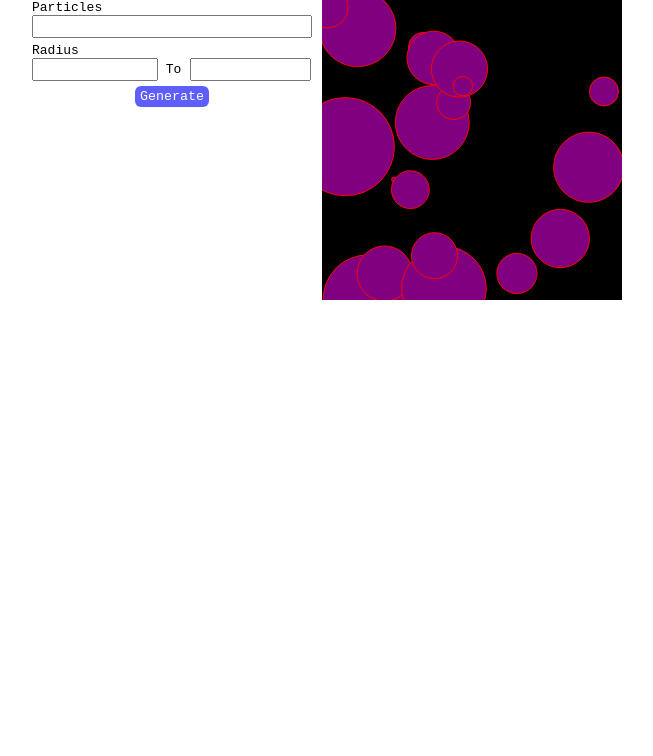
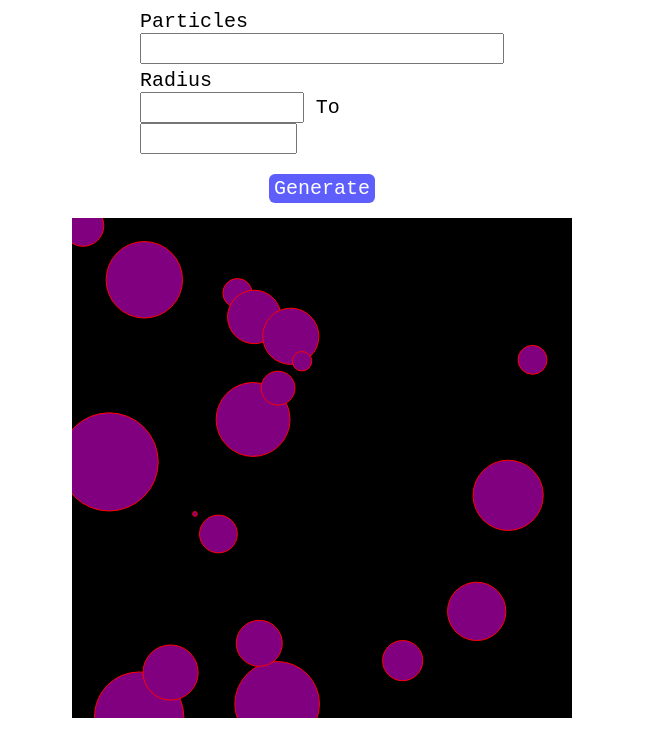
Before and after one commit to MingmarGyalzenSherpa/Particles, a plain HTML site: page index.html in a window 1280 px wide. Shown: the whole page, without its empty margins (318-971 px from the left). Drawn offline with Linux system fonts and the light colour scheme.

Commit message:
edited css

```diff
--- a/index.html
+++ b/index.html
@@ -7,6 +7,7 @@
     <style>
       * {
         box-sizing: border-box;
+        font-size: 20px;
         margin: 0;
         padding: 0;
         font-family: monospace;
@@ -19,16 +20,17 @@
         justify-content: center;
       }
 
-      .input-form {
+      /* .input-form {
         width: 100%;
         font-size: 12px;
-      }
+      } */
       form {
-        width: 300px;
+        width: 50%;
         /* border: 1px solid pink; */
         padding: 0px 10px;
-        margin-bottom: 1px;
+        margin: 10px;
       }
+
       form > div {
         margin-bottom: 5px;
       }
@@ -54,6 +56,7 @@
       }
 
       .btn-wrapper {
+        margin-top: 20px;
         text-align: center;
       }
 
@@ -91,7 +94,7 @@
       </div>
     </form>
     <!-- </div> -->
-    <div>
+    <div class="canvas-wrapper">
       <canvas id="canvas"></canvas>
     </div>
   </body>
--- a/script.js
+++ b/script.js
@@ -6,8 +6,8 @@ const particleRadiusMax = document.querySelector(".radius_max");
 
 const ctx = canvas.getContext("2d");
 
-const CANVAS_WIDTH = (canvas.width = 300);
-const CANVAS_HEIGHT = (canvas.height = 300);
+const CANVAS_WIDTH = (canvas.width = 500);
+const CANVAS_HEIGHT = (canvas.height = 500);
 let particles = [];
 let PARTICLE_SIZE = 20;
 let RADIUS_MIN = 2;
```
